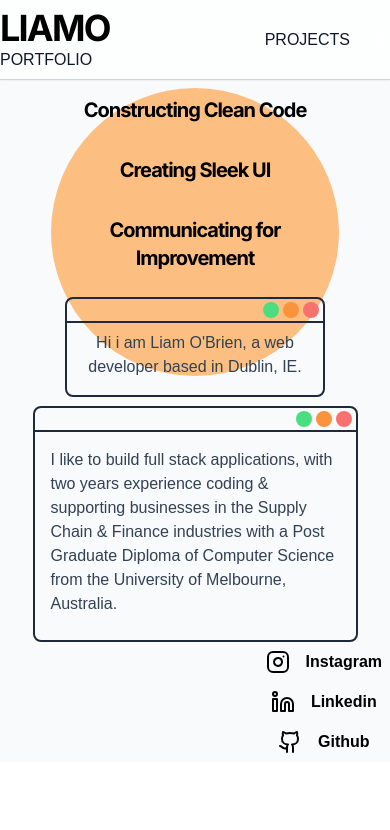
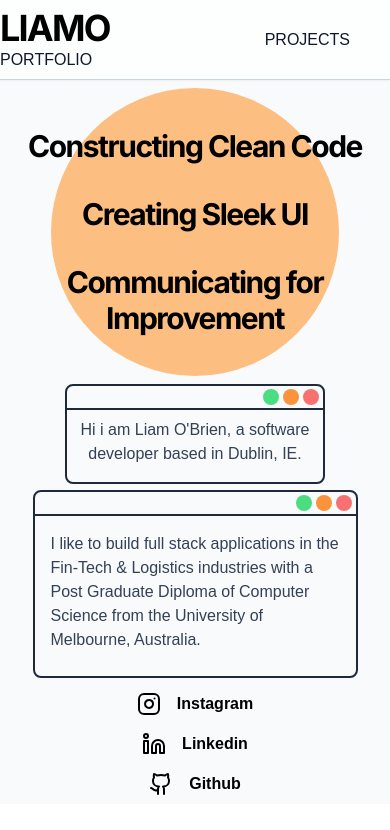
Before and after one commit to liamasis/testfolio, a Next.js app: page / in a window 390 px wide. Shown: the top 830 px of the page. Built offline with nearby package versions, Linux system fonts and the light colour scheme; a web font is replaced by a local one.

Commit message:
added responsiveness on homepage and project page, aswell as changed the circles margins

```diff
--- a/src/app/page.tsx
+++ b/src/app/page.tsx
@@ -12,7 +12,7 @@ export default function Home() {
       <div className="bg-orange-300 mt-2 xl:mt-0 dark:bg-orange-600 rounded-full inline-flex aspect-square md:w-1/8 lg:w-2/6 xl:w-1/4 absolute w-72 opacity-90"></div>
 
       <div className="grid grid-cols-1 xl:grid-cols-6 h-full flex items-center z-50">
-        <div className="col-start-1 xl:col-start-2 xl:text-left text-center xl:col-span-3">
+        <div className="col-start-1 xl:col-start-2 xl:text-left text-center xl:col-span-3 h-72 xl:h-[calc(100vh-5rem)] flex flex-col items-center xl:items-start justify-center m-2">
           <LargeHeading size={'lg'} className="py-4 2xl:py-8">Constructing Clean Code</LargeHeading>
           <LargeHeading size={'lg'} className="py-4 2xl:py-8">Creating Sleek UI</LargeHeading>
           <LargeHeading size={'lg'} className="py-4 2xl:py-8">Communicating for <br/>Improvement</LargeHeading>
@@ -20,7 +20,7 @@ export default function Home() {
         </div>
         <div className="col-start-1 col-span-2 xl:col-start-5 h-full w-full flex-grow items-start grid grid-rows-3 xl:grid-rows-6 2xl:grid-rows-6">
 
-          <MacBox msg='Hi i am Liam O&apos;Brien, a web developer based in Dublin, IE.  ' size='small'/>
+          <MacBox msg='Hi i am Liam O&apos;Brien, a software developer based in Dublin, IE.  ' size='small'/>
 
           <div className="col-span-2 xl:col-span-1 row-start-2 row-span-2 xl:row-start-3 xl:row-span-3 h-full w-full flex justify-center items-center ">
             <div className="w-5/6 min-h-5/6 flex-col justify-start items-start border-2 border-solid rounded-lg dark:border-slate-500 border-slate-800">
@@ -32,13 +32,13 @@ export default function Home() {
                 </div>
               </div>
               <div className="flex flex-col p-4">
-                <Paragraph className='text-left'>I like to build full stack applications, with two years experience coding & supporting businesses in the Supply Chain & Finance
+                <Paragraph className='text-left'>I like to build full stack applications in the Fin-Tech & Logistics
                 industries with a Post Graduate Diploma of Computer Science from the University of Melbourne, Australia.
                 </Paragraph>
               </div>
             </div>
           </div>
-          <div className="col-start-2 xl:col-span-1 row-span-1 xl:row-start-6 h-full w-full flex justify-center items-center">
+          <div className="col-start-1 xl:col-span-1 col-span-2 xl:row-start-6 h-full w-full flex justify-center items-center">
             <div className="flex xl:flex-row flex-col items-center justify-center ">
 
               <div className="flex items-center lg:justify-center">
--- a/src/app/projects/page.tsx
+++ b/src/app/projects/page.tsx
@@ -25,7 +25,7 @@ export default function Projects() {
   }, []);
 
   return (
-    <main className='flex h-[calc(100vh-5rem)] flex items-center justify-center'>
+    <main className='flex min-h-[calc(100vh-5rem)] flex xl:items-center justify-center'>
         {/* The circle */}
         <div className={`mt-2 xxl:mt-0 rounded-full inline-flex aspect-square md:w-1/8 lg:w-2/6 xl:w-1/4 absolute w-72 opacity-90 transition-colors duration-500 ${isLoading ? 'bg-orange-300 dark:bg-orange-600' : 'bg-green-300 dark:bg-green-600'}`}></div>
         <div className="h-full w-full grid grid-cols-1 xl:grid-cols-2 grid-rows-2 z-50">
--- a/src/components/ui/LargeHeading.tsx
+++ b/src/components/ui/LargeHeading.tsx
@@ -14,7 +14,7 @@ const headingVariants = cva(
     variants: {
       size: {
         default: 'text-4xl md:text-5xl lg:text-6xl',
-        lg: 'bold text-xl md:text-3xl lg:text-5xl 2xl:text-6xl xl:text-left',
+        lg: 'bold text-3xl sm:text-3xl md:text-3xl lg:text-5xl 2xl:text-6xl xl:text-left',
         md: 'text-4xl md:text-4xl lg:text-4xl',
         sm: 'text-lg md:text-xl lg:text-2xl',
       },
```
